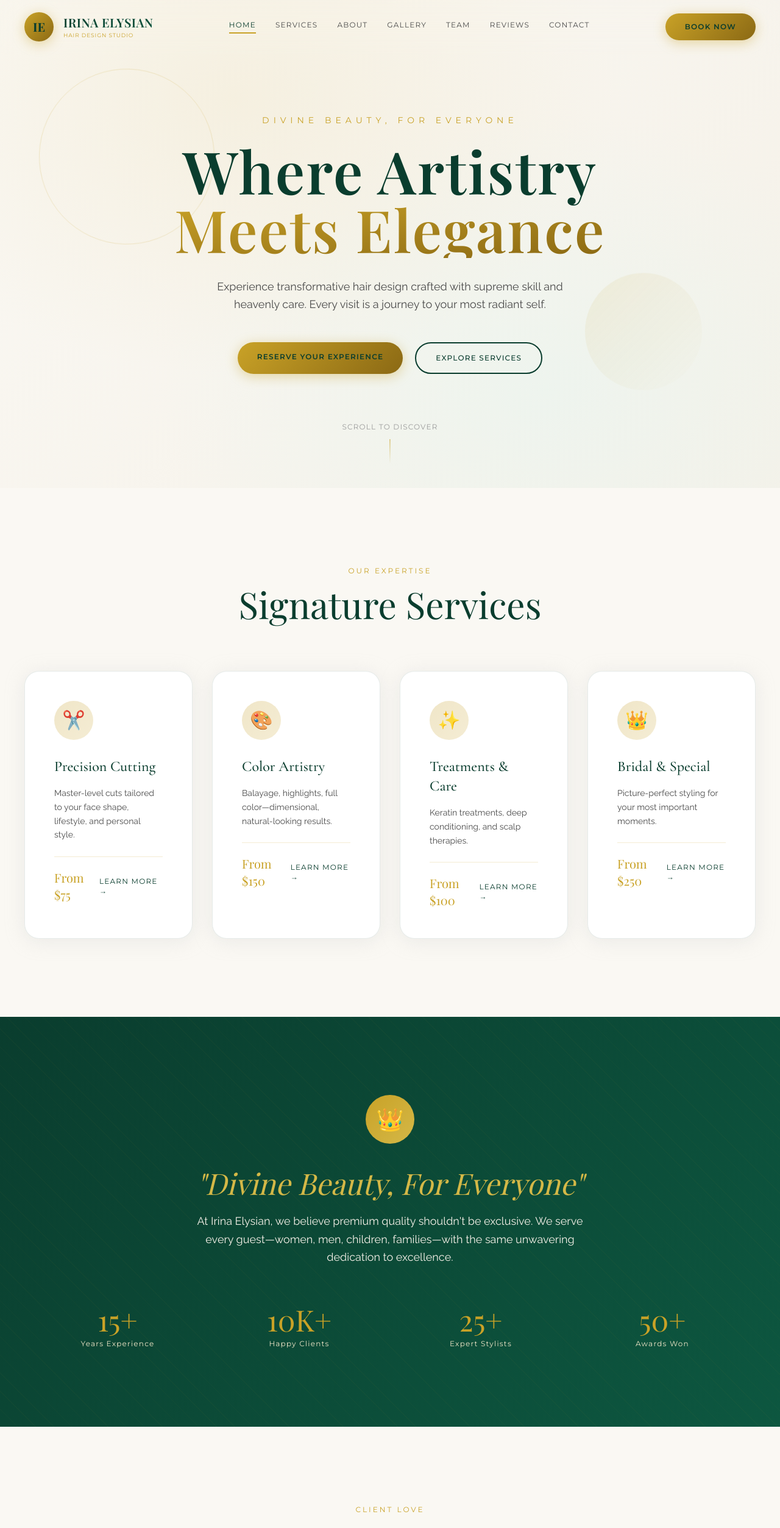
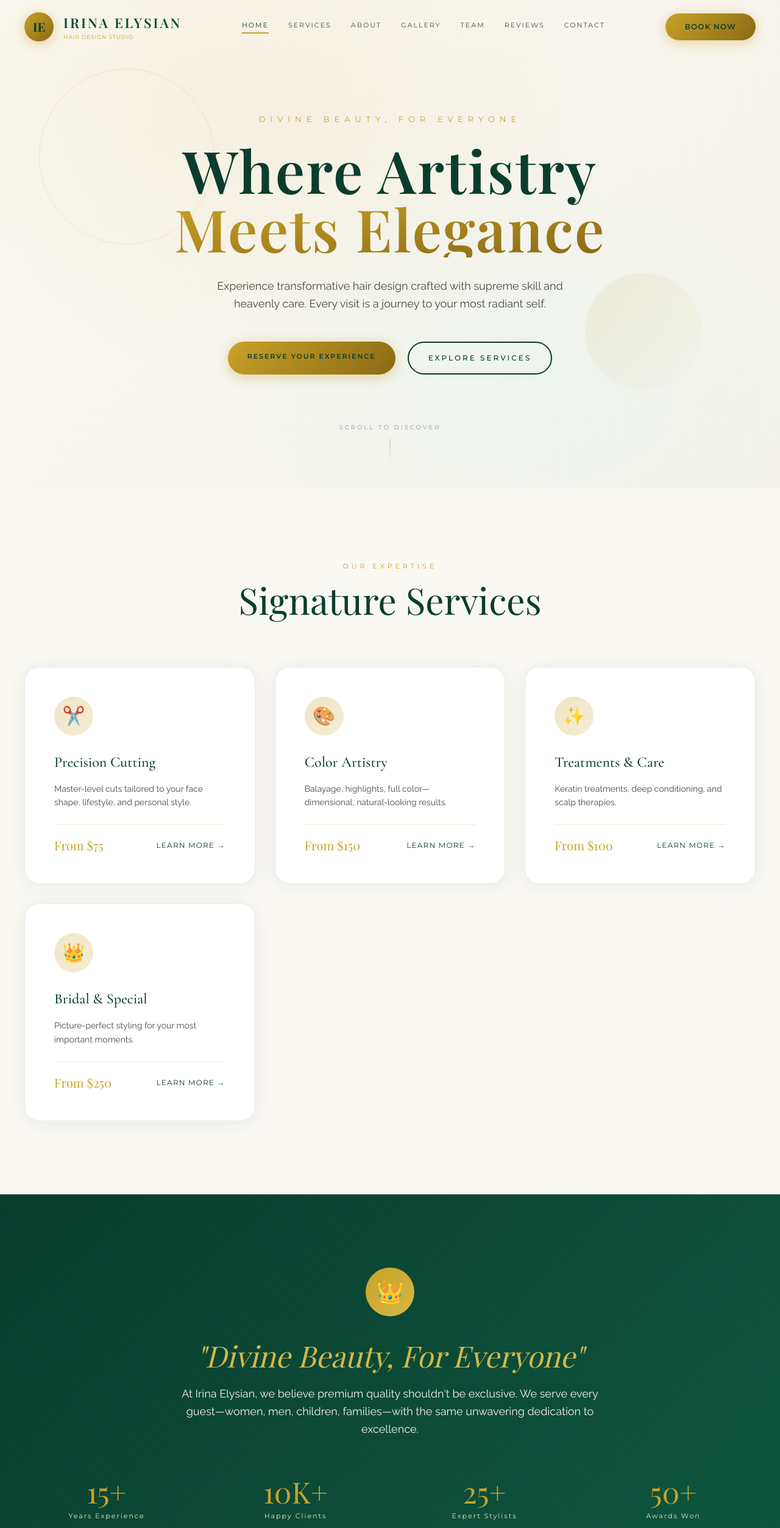
Before and after one commit to knightcoder0110-boop/irina-elysiam, a Next.js app: page / in a window 1280 px wide. Shown: the top 2505 px of the page at 61% size. Built offline with nearby package versions, Linux system fonts and the light colour scheme; a web font is replaced by a local one.

Commit message:
feat: second commit

```diff
--- a/app/about/page.tsx
+++ b/app/about/page.tsx
@@ -41,7 +41,7 @@ export default function AboutPage() {
       </section>
 
       {/* Story Section */}
-      <section className="py-24 px-10 max-w-5xl mx-auto">
+      <section className="py-[100px] px-10 max-w-container-sm mx-auto">
         <div className="grid grid-cols-1 lg:grid-cols-2 gap-16 items-center mb-20">
           <div>
             <h2 className="font-heading text-4xl text-emerald-deep mb-6">A Legacy of Excellence</h2>
@@ -79,8 +79,8 @@ export default function AboutPage() {
       </section>
 
       {/* Amenities */}
-      <section className="py-24 px-10 bg-emerald-gradient">
-        <div className="max-w-6xl mx-auto">
+      <section className="py-[100px] px-10 bg-emerald-gradient">
+        <div className="max-w-container-md mx-auto">
           <h3 className="font-display text-4xl text-gold-light text-center mb-16">
             The Elysian Experience
           </h3>
--- a/app/globals.css
+++ b/app/globals.css
@@ -22,7 +22,7 @@
   /* Primary Button */
   .btn-primary {
     @apply px-8 py-4 rounded-full border-none bg-gold-gradient text-emerald-deep
-           font-accent text-xs font-semibold tracking-widest cursor-pointer
+           font-accent text-[11px] font-semibold tracking-wide-2 cursor-pointer
            shadow-gold transition-all duration-300 hover:-translate-y-0.5
            hover:shadow-gold-lg active:translate-y-0;
   }
@@ -30,7 +30,7 @@
   /* Secondary Button */
   .btn-secondary {
     @apply px-8 py-4 rounded-full border-2 border-emerald-deep bg-transparent
-           text-emerald-deep font-accent text-xs font-medium tracking-widest
+           text-emerald-deep font-accent text-[12px] font-medium tracking-wide-3
            cursor-pointer transition-all duration-300 hover:-translate-y-0.5
            hover:bg-emerald-deep/5;
   }
@@ -38,7 +38,7 @@
   /* Gold Outline Button */
   .btn-outline-gold {
     @apply px-8 py-4 rounded-full border-2 border-gold-primary bg-transparent
-           text-gold-primary font-accent text-xs font-medium tracking-widest
+           text-gold-primary font-accent text-[11px] font-medium tracking-wide-2
            cursor-pointer transition-all duration-300 hover:-translate-y-0.5;
   }
 
@@ -54,7 +54,7 @@
 
   /* Section Label */
   .section-label {
-    @apply font-accent text-xs tracking-extra-wide text-gold-primary uppercase mb-4;
+    @apply font-accent text-[11px] tracking-wide-5 text-gold-primary uppercase mb-4;
   }
 
   /* Section Title */
@@ -72,12 +72,12 @@
 
   /* Form Label */
   .form-label {
-    @apply block font-accent text-xs tracking-widest text-gold-primary mb-2;
+    @apply block font-accent text-[10px] tracking-wide-2 text-gold-primary mb-2;
   }
 
   /* Nav Link */
   .nav-link {
-    @apply font-accent text-xs tracking-widest cursor-pointer transition-all duration-300
+    @apply font-accent text-[11px] tracking-wide-2 cursor-pointer transition-all duration-300
            pb-1 border-b-2 border-transparent uppercase;
   }
 
@@ -121,7 +121,7 @@
   }
 
   .stat-label {
-    @apply font-accent text-xs tracking-widest text-gold-champagne;
+    @apply font-accent text-[11px] tracking-wide-2 text-gold-champagne;
   }
 
   /* Page Header */
--- a/app/page.tsx
+++ b/app/page.tsx
@@ -62,8 +62,8 @@ export default function HomePage() {
         <div className="decorative-circle bottom-[20%] right-[10%] w-48 h-48 bg-gradient-to-br from-gold-primary/10 to-transparent animate-float-reverse" />
 
         {/* Hero Content */}
-        <div className="text-center max-w-4xl px-10 z-10">
-          <p className="font-accent text-sm tracking-ultra-wide text-gold-primary mb-6 uppercase">
+        <div className="text-center max-w-content px-10 z-10">
+          <p className="font-accent text-[13px] tracking-wide-8 text-gold-primary mb-6 uppercase">
             Divine Beauty, For Everyone
           </p>
 
@@ -72,7 +72,7 @@ export default function HomePage() {
             <span className="block text-gradient-gold">Meets Elegance</span>
           </h1>
 
-          <p className="font-body text-lg leading-relaxed text-neutral-slate max-w-xl mx-auto mb-12">
+          <p className="font-body text-lg leading-relaxed text-neutral-slate max-w-text mx-auto mb-12">
             Experience transformative hair design crafted with supreme skill and heavenly
             care. Every visit is a journey to your most radiant self.
           </p>
@@ -89,7 +89,7 @@ export default function HomePage() {
 
         {/* Scroll Indicator */}
         <div className="absolute bottom-10 left-1/2 -translate-x-1/2 text-center">
-          <p className="font-accent text-xs tracking-widest text-neutral-silver mb-3">
+          <p className="font-accent text-[10px] tracking-wide-3 text-neutral-silver mb-3">
             SCROLL TO DISCOVER
           </p>
           <div className="w-px h-10 bg-gradient-to-b from-gold-primary to-transparent mx-auto animate-pulse-slow" />
@@ -97,13 +97,13 @@ export default function HomePage() {
       </section>
 
       {/* Services Preview */}
-      <section className="py-32 px-10 max-w-7xl mx-auto">
+      <section className="py-[120px] px-10 max-w-container mx-auto">
         <div className="text-center mb-20">
           <p className="section-label">OUR EXPERTISE</p>
           <h2 className="section-title">Signature Services</h2>
         </div>
 
-        <div className="grid grid-cols-1 md:grid-cols-2 lg:grid-cols-4 gap-8">
+        <div className="grid grid-cols-1 md:grid-cols-2 lg:grid-cols-[repeat(auto-fit,minmax(320px,1fr))] gap-8">
           {services.map((service, i) => (
             <div key={i} className="card card-hover p-12 cursor-pointer">
               <div className="icon-circle icon-circle-gold mb-7">{service.icon}</div>
@@ -125,10 +125,10 @@ export default function HomePage() {
       </section>
 
       {/* Brand Promise */}
-      <section className="py-32 px-10 bg-emerald-gradient relative overflow-hidden">
+      <section className="py-[120px] px-10 bg-emerald-gradient relative overflow-hidden">
         <div className="absolute inset-0 bg-diagonal-pattern" />
 
-        <div className="max-w-6xl mx-auto text-center relative z-10">
+        <div className="max-w-container-md mx-auto text-center relative z-10">
           <div className="w-20 h-20 rounded-full bg-gradient-to-br from-gold-primary to-gold-light flex items-center justify-center mx-auto mb-10 text-4xl">
             👑
           </div>
@@ -137,7 +137,7 @@ export default function HomePage() {
             "Divine Beauty, For Everyone"
           </h2>
 
-          <p className="font-body text-lg leading-relaxed text-neutral-pearl max-w-2xl mx-auto mb-12">
+          <p className="font-body text-lg leading-relaxed text-neutral-pearl max-w-content-sm mx-auto mb-12">
             At Irina Elysian, we believe premium quality shouldn't be exclusive. We serve
             every guest—women, men, children, families—with the same unwavering dedication
             to excellence.
@@ -155,7 +155,7 @@ export default function HomePage() {
       </section>
 
       {/* Testimonials Preview */}
-      <section className="py-32 px-10 max-w-6xl mx-auto">
+      <section className="py-[120px] px-10 max-w-container-md mx-auto">
         <div className="text-center mb-16">
           <p className="section-label">CLIENT LOVE</p>
           <h2 className="section-title">What They Say</h2>
@@ -180,16 +180,16 @@ export default function HomePage() {
       </section>
 
       {/* CTA Section */}
-      <section className="py-24 px-10 bg-gradient-to-br from-gold-champagne/50 to-neutral-pearl text-center">
+      <section className="py-[100px] px-10 bg-gradient-to-br from-gold-champagne/50 to-neutral-pearl text-center">
         <h2 className="font-display text-4xl md:text-5xl text-emerald-deep mb-5">
           Ready for Your Transformation?
         </h2>
-        <p className="font-body text-base text-neutral-slate max-w-md mx-auto mb-10">
+        <p className="font-body text-base text-neutral-slate max-w-text-sm mx-auto mb-10">
           Book your appointment today and discover the Irina Elysian difference.
         </p>
         <Link
           href="/booking"
-          className="inline-block px-16 py-5 rounded-full bg-emerald-gradient text-gold-light font-accent text-sm font-semibold tracking-widest shadow-emerald transition-all duration-300 hover:-translate-y-0.5"
+          className="inline-block px-16 py-5 rounded-full bg-emerald-gradient text-gold-light font-accent text-[13px] font-semibold tracking-wide-3 shadow-emerald transition-all duration-300 hover:-translate-y-0.5"
         >
           BOOK YOUR APPOINTMENT
         </Link>
--- a/app/team/page.tsx
+++ b/app/team/page.tsx
@@ -57,14 +57,14 @@ export default function TeamPage() {
       <section className="page-header bg-gradient-to-br from-neutral-pearl to-emerald-pale/30">
         <p className="section-label">MEET THE ARTISTS</p>
         <h1 className="font-display text-5xl md:text-7xl text-emerald-deep mb-5">Our Team</h1>
-        <p className="font-body text-lg text-neutral-slate max-w-xl mx-auto">
+        <p className="font-body text-lg text-neutral-slate max-w-text mx-auto">
           Master stylists, color experts, and treatment specialists—united by a passion for
           transformative beauty.
         </p>
       </section>
 
       {/* Team Grid */}
-      <section className="py-24 px-10 max-w-6xl mx-auto">
+      <section className="py-[100px] px-10 max-w-container-md mx-auto">
         <div className="grid grid-cols-1 md:grid-cols-2 lg:grid-cols-3 gap-10">
           {team.map((member, i) => (
             <div key={i} className="team-card">
@@ -83,7 +83,7 @@ export default function TeamPage() {
               {/* Info Section */}
               <div className="p-7">
                 <h3 className="font-heading text-xl text-emerald-deep mb-1">{member.name}</h3>
-                <p className="font-accent text-[10px] tracking-wide text-gold-primary mb-4">
+                <p className="font-accent text-[10px] tracking-wide-2 text-gold-primary mb-4">
                   {member.role}
                 </p>
 
--- a/app/testimonials/page.tsx
+++ b/app/testimonials/page.tsx
@@ -32,7 +32,7 @@ export default function TestimonialsPage() {
         </h1>
       </section>
 
-      <section className="py-24 px-10 max-w-6xl mx-auto">
+      <section className="py-[100px] px-10 max-w-container-md mx-auto">
         {/* Featured Review */}
         <div className="p-16 rounded-3xl bg-emerald-gradient text-center mb-16">
           <div className="text-5xl opacity-40 mb-6">"</div>
@@ -40,7 +40,7 @@ export default function TestimonialsPage() {
             Irina Elysian transformed not just my hair, but my entire sense of self. From
             the moment I walked in, I knew I'd found my forever salon.
           </p>
-          <p className="font-accent text-sm tracking-widest text-gold-champagne">
+          <p className="font-accent text-[13px] tracking-wide-2 text-gold-champagne">
             JENNIFER L. • CLIENT SINCE 2019
           </p>
         </div>
@@ -74,7 +74,7 @@ export default function TestimonialsPage() {
           {stats.map((stat, i) => (
             <div key={i}>
               <p className="font-display text-4xl text-emerald-deep mb-2">{stat.value}</p>
-              <p className="font-accent text-xs tracking-wide text-neutral-slate">
+              <p className="font-accent text-[11px] tracking-wide-2 text-neutral-slate">
                 {stat.label}
               </p>
             </div>
--- a/components/Navigation.tsx
+++ b/components/Navigation.tsx
@@ -32,14 +32,14 @@ export default function Navigation() {
           : 'bg-transparent border-b border-transparent'
       }`}
     >
-      <div className="max-w-7xl mx-auto px-10 py-5 flex justify-between items-center">
+      <div className="max-w-container mx-auto px-10 py-5 flex justify-between items-center">
         {/* Logo */}
         <Link href="/" className="flex items-center gap-4 group">
           <div className="w-12 h-12 rounded-full bg-gold-gradient flex items-center justify-center shadow-gold transition-transform duration-300 group-hover:scale-105">
             <span className="font-display text-xl font-bold text-emerald-deep">IE</span>
           </div>
           <div>
-            <h1 className="font-display text-xl font-semibold tracking-wide text-gradient-emerald">
+            <h1 className="font-display text-[22px] font-semibold tracking-wide-3 text-gradient-emerald">
               IRINA ELYSIAN
             </h1>
             <p className="font-accent text-[9px] tracking-widest text-gold-primary uppercase">
--- a/tailwind.config.ts
+++ b/tailwind.config.ts
@@ -8,6 +8,15 @@ const config: Config = {
   ],
   theme: {
     extend: {
+      maxWidth: {
+        'container': '1400px',
+        'container-md': '1200px',
+        'container-sm': '1000px',
+        'content': '900px',
+        'content-sm': '700px',
+        'text': '600px',
+        'text-sm': '500px',
+      },
       colors: {
         // Emerald Palette
         emerald: {
@@ -54,8 +63,10 @@ const config: Config = {
         accent: ['Montserrat', 'Helvetica Neue', 'sans-serif'],
       },
       letterSpacing: {
-        'extra-wide': '0.25em',
-        'ultra-wide': '0.5em',
+        'wide-2': '2px',
+        'wide-3': '3px',
+        'wide-5': '5px',
+        'wide-8': '8px',
       },
       animation: {
         'float': 'float 8s ease-in-out infinite',
```
Also changed, not shown: app/booking/page.tsx (+4 -4 lines), app/contact/page.tsx (+5 -5 lines), app/gallery/page.tsx (+4 -4 lines), app/services/page.tsx (+6 -6 lines), components/Footer.tsx (+6 -6 lines).
